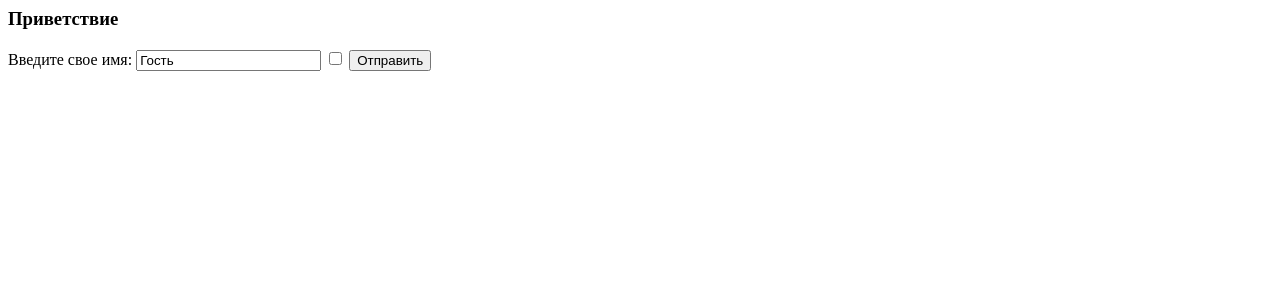
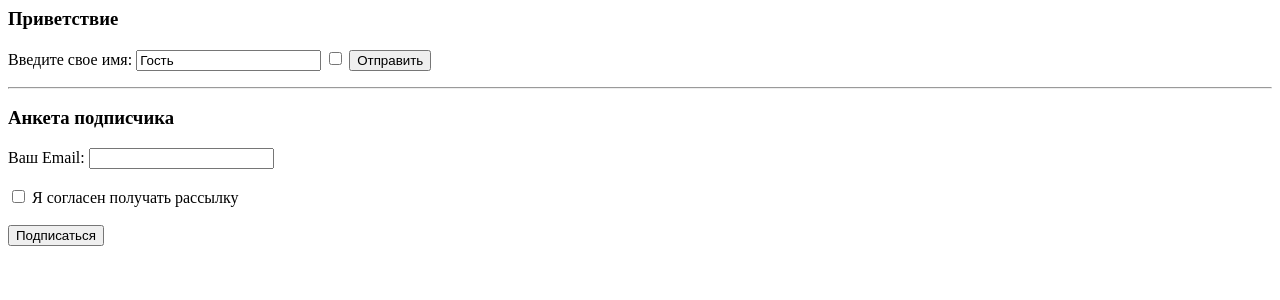
Before and after one commit to Alenika/php_lessons, a PHP site: page /16-forms/13_checkbox.php in a window 1280 px wide. Shown: the top 300 px of the page. Run offline with PHP 8.4, Linux system fonts and the light colour scheme.

Commit message:
feat(forms): completed checkbox and subscription logic with multi-form handling

```diff
--- a/16-forms/13_checkbox.php
+++ b/16-forms/13_checkbox.php
@@ -6,11 +6,11 @@
 // ⊗ppPmFmChc
 // 306 of 447
 
-/* ------------- №1 ------------- */
+/* --- №1 Приветствие --- */
 $message = null;
 $name = $_POST['name'] ?? 'Гость';
 
-if (!empty($_POST)) {
+if (!empty($_POST['send_name'])) {
 
 	$displayName = (trim($_POST['name']) !== '') ? $_POST['name'] : 'Гость';
 	if (isset($_POST['flag'])) {
@@ -27,9 +27,41 @@ if (!empty($_POST)) {
 	<label for="name">Введите свое имя:</label>
 	<input id="name" type="text" name="name" value="<?= $name ?>">
 	<input type="checkbox" name="flag">
-	<input type="submit" value="Отправить">
+	<input type="submit" name="send_name" value="Отправить">
 </form>
 
 <?php if ($message) : ?>
 	<p><?= $message ?></p>
 <?php endif; ?>
+
+
+<?php
+/* --- №2 Анкета подписчика --- */
+$emailRaw = $_POST['email'] ?? '';
+$emailDisplay = (trim($emailRaw) !== '') ? $emailRaw : 'не указан';
+$isSubscribed = isset($_POST['subscribe']) ? 'checked' : '';
+$messageEmail = null;
+
+if (isset($_POST['send_subscribe'])) {
+	if (isset($_POST['subscribe'])) {
+		$messageEmail = "На почту " . htmlspecialchars($emailDisplay) . " будет отправлено письмо";
+	} else {
+		$messageEmail = "Вы отказались от подписки для " . htmlspecialchars($emailDisplay);
+	}
+}
+?>
+
+<hr> <h3>Анкета подписчика</h3>
+<form action="" method="post">
+	<label for="email">Ваш Email:</label>
+	<input id="email" type="text" name="email" value="<?= htmlspecialchars($emailRaw) ?>">
+	<br><br>
+	<input type="checkbox" name="subscribe" <?= $isSubscribed ?>>
+	<label>Я согласен получать рассылку</label>
+	<br><br>
+	<input type="submit" name="send_subscribe" value="Подписаться">
+</form>
+
+<?php if ($messageEmail): ?>
+	<p><?= $messageEmail ?></p>
+<?php endif; ?>
```
